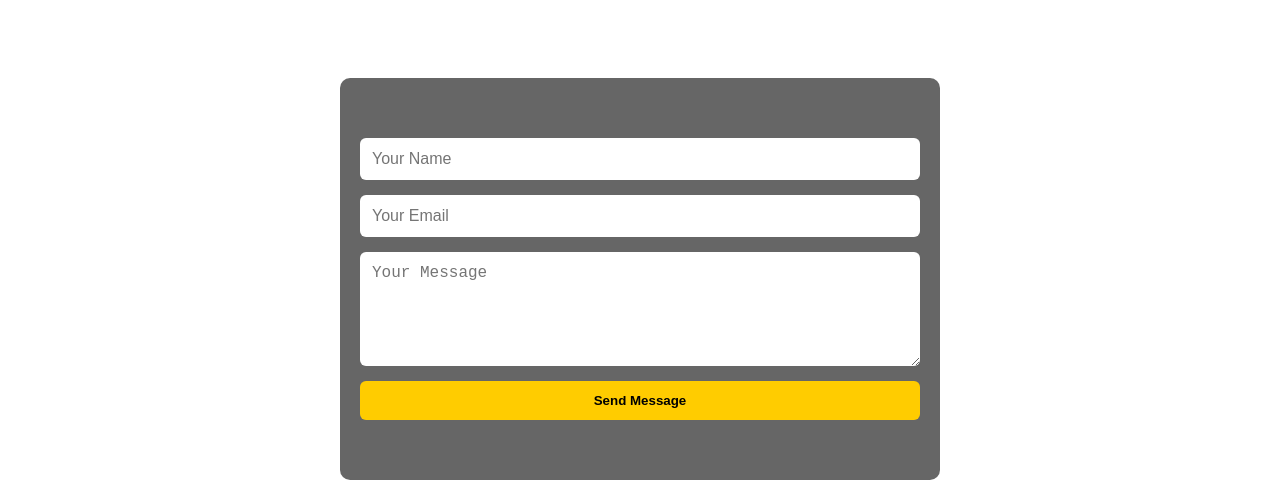
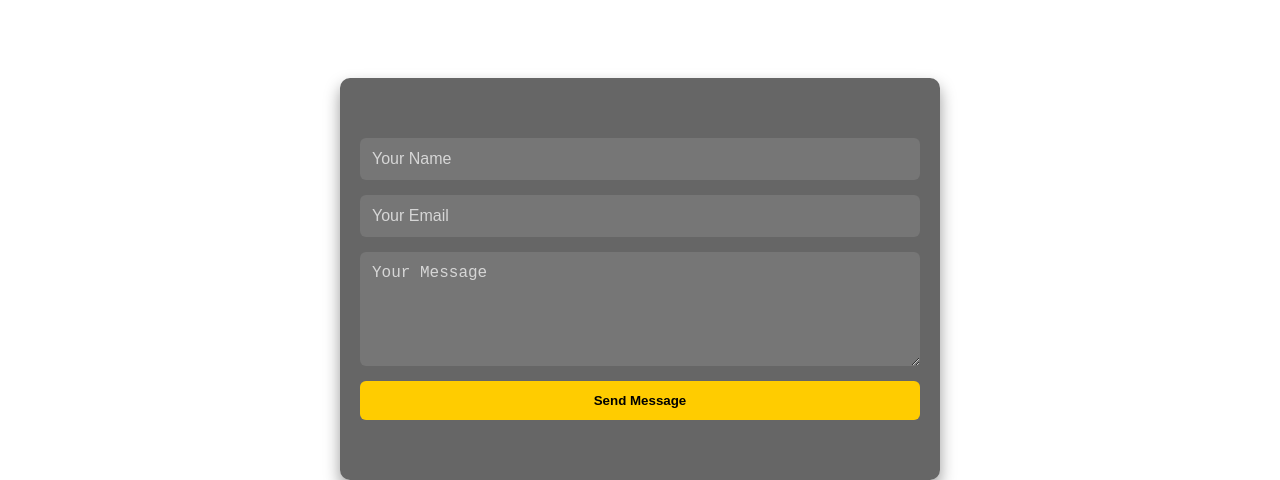
Before and after one commit to Puneet597/checknchill, a plain HTML site: page contact.html in a window 1280 px wide. Shown: the part 822-1302 px from the top of the page. Drawn offline with Linux system fonts and the light colour scheme.

Commit message:
Update style.css

```diff
--- a/styles/style.css
+++ b/styles/style.css
@@ -89,8 +89,10 @@ nav a:hover {
   padding: 60px 20px;
   max-width: 600px;
   margin: 100px auto;
-  background-color: rgba(0, 0, 0, 0.6);
+  background-color: rgba(0, 0, 0, 0.6); /* semi-transparent dark background */
   border-radius: 10px;
+  color: white;
+  box-shadow: 0 8px 16px rgba(0, 0, 0, 0.4);
 }
 
 form {
@@ -104,6 +106,14 @@ input, textarea {
   border: none;
   border-radius: 6px;
   font-size: 16px;
+  background-color: rgba(255, 255, 255, 0.1); /* light transparent field */
+  color: white;
+  outline: none;
+}
+
+input::placeholder,
+textarea::placeholder {
+  color: rgba(255, 255, 255, 0.7);
 }
 
 button {
@@ -114,6 +124,7 @@ button {
   border: none;
   border-radius: 6px;
   cursor: pointer;
+  transition: background-color 0.3s;
 }
 
 button:hover {
```
